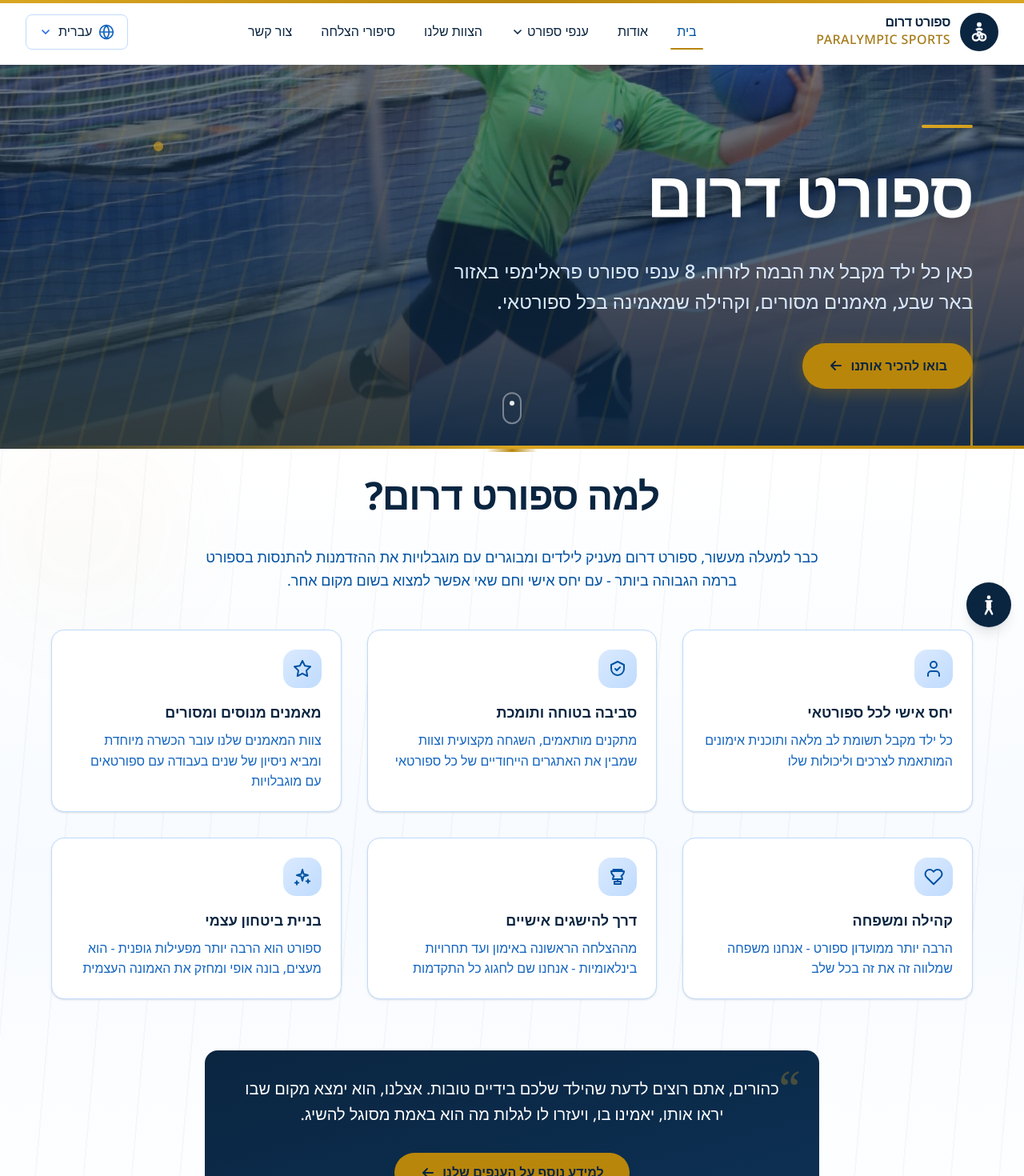
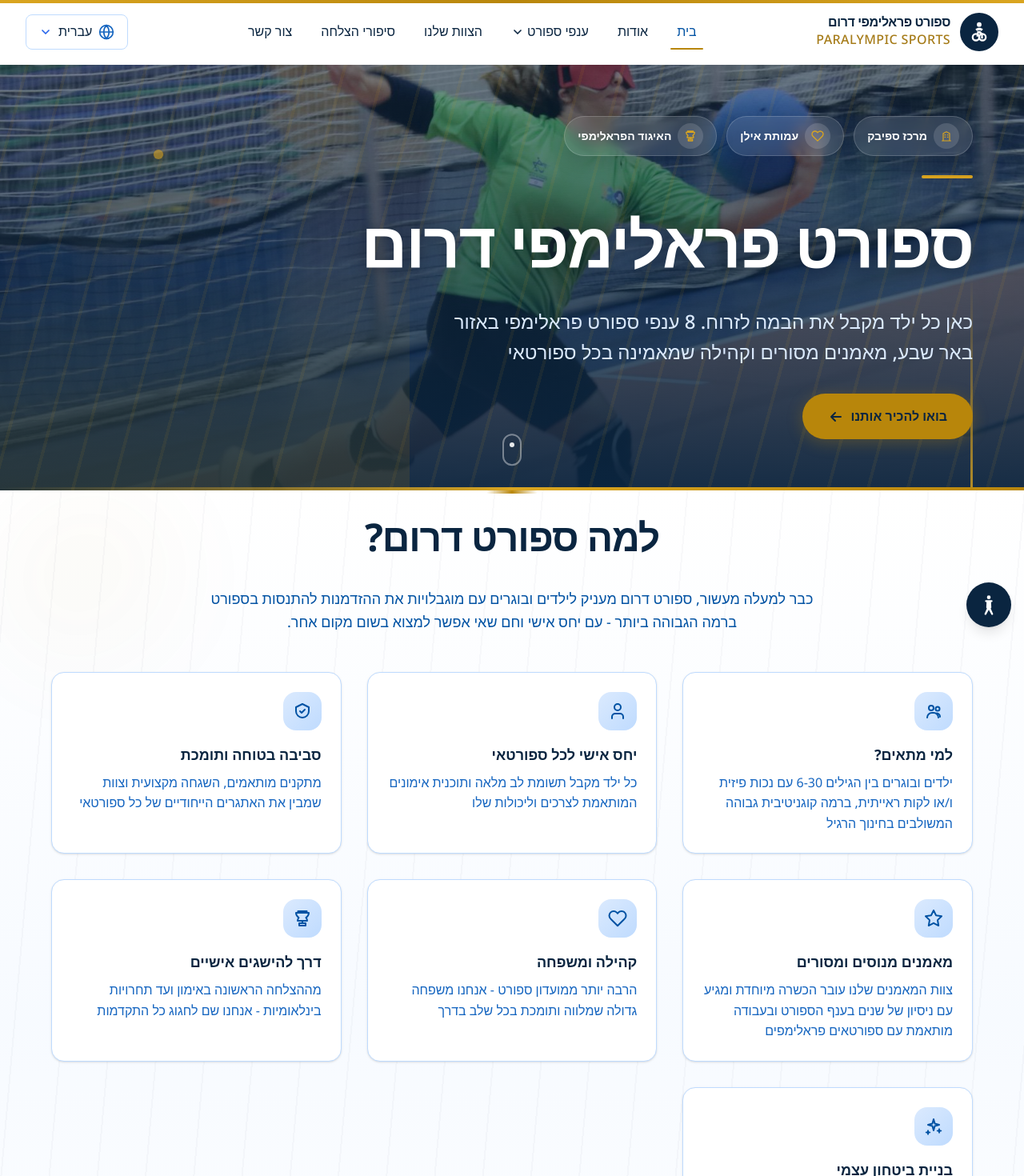
Before and after one commit to nioasoft/sport-darom, a Next.js app: page /he in a window 1280 px wide. Shown: the top 1470 px of the page at 80% size. Built offline with nearby package versions, Linux system fonts and the light colour scheme.

Commit message:
Update homepage content and sports imagery

```diff
--- a/messages/ar.json
+++ b/messages/ar.json
@@ -15,6 +15,11 @@
   "hero": {
     "title": "سبورت داروم",
     "subtitle": "هنا يحصل كل طفل على فرصته للتألق. 8 رياضات بارالمبية في منطقة بئر السبع، مدربون متفانون، ومجتمع يؤمن بكل رياضي.",
+    "partners": {
+      "spivak": "مركز سبيفاك",
+      "ilan": "جمعية إيلان",
+      "paralympic": "الاتحاد البارالمبي"
+    },
     "cta": "تعالوا لتتعرفوا علينا",
     "description": "نحن نؤمن بأن كل طفل يستحق أن يختبر الفرح والصداقة والإنجازات التي تجلبها الرياضة. في سبورت داروم، نحن لا نكتفي بالتدريب فقط - نحن نبني الثقة بالنفس، نخلق صداقات تدوم مدى الحياة، ونرافق كل رياضي في رحلته الشخصية."
   },
@@ -22,6 +27,10 @@
     "sectionTitle": "لماذا سبورت داروم؟",
     "intro": "منذ أكثر من عقد، يمنح سبورت داروم للأطفال والبالغين ذوي الإعاقات الفرصة لممارسة الرياضة على أعلى مستوى - مع اهتمام شخصي ودافئ لا يمكن إيجاده في أي مكان آخر.",
     "features": {
+      "whoFits": {
+        "title": "لمن يناسب؟",
+        "description": "للأطفال والبالغين بين سن 6-30 مع إعاقة جسدية و/أو ضعف بصري، وبمستوى إدراكي عالٍ ومندمجين في التعليم العام"
+      },
       "personalAttention": {
         "title": "اهتمام شخصي لكل رياضي",
         "description": "كل طفل يحصل على اهتمام كامل وبرنامج تدريبي مصمم وفقاً لاحتياجاته وقدراته"
--- a/messages/he.json
+++ b/messages/he.json
@@ -13,15 +13,24 @@
     "accessibility": "נגישות"
   },
   "hero": {
-    "title": "ספורט דרום",
-    "subtitle": "כאן כל ילד מקבל את הבמה לזרוח. 8 ענפי ספורט פראלימפי באזור באר שבע, מאמנים מסורים, וקהילה שמאמינה בכל ספורטאי.",
+    "title": "ספורט פראלימפי דרום",
+    "subtitle": "כאן כל ילד מקבל את הבמה לזרוח. 8 ענפי ספורט פראלימפי באזור באר שבע, מאמנים מסורים וקהילה שמאמינה בכל ספורטאי",
+    "partners": {
+      "spivak": "מרכז ספיבק",
+      "ilan": "עמותת אילן",
+      "paralympic": "האיגוד הפראלימפי"
+    },
     "cta": "בואו להכיר אותנו",
     "description": "אנחנו מאמינים שכל ילד ראוי לחוות את השמחה, החברות וההישגים שספורט מביא. בספורט דרום, אנחנו לא רק מאמנים - אנחנו בונים ביטחון עצמי, יוצרים חברויות לחיים, ומלווים כל ספורטאי במסע האישי שלו."
   },
   "about": {
     "sectionTitle": "למה ספורט דרום?",
-    "intro": "כבר למעלה מעשור, ספורט דרום מעניק לילדים ומבוגרים עם מוגבלויות את ההזדמנות להתנסות בספורט ברמה הגבוהה ביותר - עם יחס אישי וחם שאי אפשר למצוא בשום מקום אחר.",
+    "intro": "כבר למעלה מעשור, ספורט דרום מעניק לילדים ובוגרים עם מוגבלויות את ההזדמנות להתנסות בספורט ברמה הגבוהה ביותר - עם יחס אישי וחם שאי אפשר למצוא בשום מקום אחר.",
     "features": {
+      "whoFits": {
+        "title": "למי מתאים?",
+        "description": "ילדים ובוגרים בין הגילים 6-30 עם נכות פיזית ו/או לקות ראייתית, ברמה קוגניטיבית גבוהה המשולבים בחינוך הרגיל"
+      },
       "personalAttention": {
         "title": "יחס אישי לכל ספורטאי",
         "description": "כל ילד מקבל תשומת לב מלאה ותוכנית אימונים המותאמת לצרכים וליכולות שלו"
@@ -32,11 +41,11 @@
       },
       "professionalCoaches": {
         "title": "מאמנים מנוסים ומסורים",
-        "description": "צוות המאמנים שלנו עובר הכשרה מיוחדת ומביא ניסיון של שנים בעבודה עם ספורטאים עם מוגבלויות"
+        "description": "צוות המאמנים שלנו עובר הכשרה מיוחדת ומגיע עם ניסיון של שנים בענף הספורט ובעבודה מותאמת עם ספורטאים פראלימפים"
       },
       "community": {
         "title": "קהילה ומשפחה",
-        "description": "הרבה יותר ממועדון ספורט - אנחנו משפחה שמלווה זה את זה בכל שלב"
+        "description": "הרבה יותר ממועדון ספורט - אנחנו משפחה גדולה שמלווה ותומכת בכל שלב בדרך"
       },
       "achievements": {
         "title": "דרך להישגים אישיים",
@@ -47,7 +56,7 @@
         "description": "ספורט הוא הרבה יותר מפעילות גופנית - הוא מעצים, בונה אופי ומחזק את האמונה העצמית"
       }
     },
-    "parentsCta": "כהורים, אתם רוצים לדעת שהילד שלכם בידיים טובות. אצלנו, הוא ימצא מקום שבו יראו אותו, יאמינו בו, ויעזרו לו לגלות מה הוא באמת מסוגל להשיג.",
+    "parentsCta": "כהורים, אתם רוצים לדעת שהילד שלכם בידיים טובות. אצלנו הוא יפגוש מקום שרואה אותו באמת, מאמין בו ומאפשר לו לגלות שהוא יכול לפרוץ גבולות ולהגיע להישגים, הרבה מעבר למה שהאמין.",
     "learnMore": "למידע נוסף על הענפים שלנו"
   },
   "aboutPage": {
@@ -128,7 +137,7 @@
       "description": "כדורסל כיסאות גלגלים הוא ענף קבוצתי מרגש שמשלב מהירות, אסטרטגיה ועבודת צוות. מעבר לאימון הגופני, הענף מעניק לספורטאים תחושת שייכות למשפחה אמיתית - חברים שהופכים לאחים. בהנהגתו של המאמן הראשי גדי סלוביק, הקבוצה שלנו בונה ביטחון עצמי, מפתחת מיומנויות חברתיות ומגיעה להישגים מרשימים. כאן כל שחקן חשוב, כל תרומה נראית, וכל ניצחון - גם הקטן ביותר - נחגג יחד."
     },
     "goalball": {
-      "name": "גולבול",
+      "name": "כדור שער",
       "description": "גולבול הוא ענף ייחודי שתוכנן במיוחד עבור ספורטאים עם לקויות ראייה. המשחק מתבסס על שמיעה וחישה מרחבית, ומעניק לשחקנים יתרון שוויוני ללא קשר לרמת הראייה. בספורט דרום, הגולבול הוא מקור גאווה מיוחד - ספורטאינו הגיעו לאליפות אירופה וזכו במדליית כסף! המאמנת ליחיא מלווה את הספורטאים בדרך להצלחה, עם תשומת לב אישית וסביבה בטוחה שמאפשרת לכל אחד לגלות את היכולות המדהימות שלו."
     },
     "swimming": {
@@ -140,7 +149,7 @@
       "description": "בוצ'ה הוא ענף אסטרטגי ומדויק המתאים לספורטאים עם מגוון רחב של מוגבלויות. המשחק דורש דיוק, ריכוז ותכנון - מיומנויות שמתפתחות באופן טבעי במהלך האימונים. בספורט דרום, הבוצ'ה מציע סביבה רגועה ומהנה, שבה כל ספורטאי יכול להתקדם בקצב שלו. זהו ענף שמתאים במיוחד למי שמחפש פעילות ספורטיבית שמשלבת חשיבה טקטית עם הנאה חברתית."
     },
     "hand-cycling": {
-      "name": "אופניים ידניים",
+      "name": "אופני יד",
       "description": "רכיבה על אופניים ידניים מציעה חוויית חופש ייחודית - היכולת לצאת לדרך, להרגיש את הרוח ולהתחבר לטבע. הענף מתאים לספורטאים עם מוגבלויות בגפיים התחתונות, ומאפשר להם ליהנות מפעילות אירובית מאתגרת ומספקת. המאמנת כרמית מלווה את הספורטאים באימונים מותאמים אישית, המשפרים את הכושר הגופני ומעניקים תחושת עצמאות והישג. כאן כל קילומטר הוא ניצחון אישי."
     },
     "judo": {
@@ -148,7 +157,7 @@
       "description": "ג'ודו פראלימפי הוא ענף לחימה שמשלב כוח, טכניקה וכבוד. הענף מיועד בעיקר לספורטאים עם לקויות ראייה, ומלמד לא רק טכניקות לחימה אלא גם ערכים של משמעת, התמדה וכבוד ליריב. המאמן אבי מביא ניסיון עשיר ויחס אישי לכל ספורטאי. האימונים מתקיימים בסביבה בטוחה ותומכת, המאפשרת לכל אחד להתפתח ולגלות את הכוח הפנימי שלו."
     },
     "archery": {
-      "name": "קשתות",
+      "name": "חץ וקשת",
       "description": "קליעה לקשת היא ענף שדורש ריכוז, יציבות ושליטה עצמית - מיומנויות שמועילות גם מחוץ למגרש האימונים. הענף מתאים לספורטאים עם מגוון רחב של מוגבלויות ומציע חוויה ייחודית של דיוק והישג. בספורט דרום, המאמנים רותי ובן מלווים כל ספורטאי בדרך לשיפור מתמיד. הצלחה בקשתות מתחילה בשקט הפנימי ובריכוז - וכאן אנחנו מעניקים את הכלים להגיע לשם."
     }
   },
--- a/messages/ru.json
+++ b/messages/ru.json
@@ -15,6 +15,11 @@
   "hero": {
     "title": "Спорт Даром",
     "subtitle": "Здесь каждый ребёнок получает возможность засиять. 8 паралимпийских видов спорта в районе Беэр-Шевы, преданные тренеры и сообщество, которое верит в каждого спортсмена.",
+    "partners": {
+      "spivak": "Центр Спивак",
+      "ilan": "Ассоциация Илан",
+      "paralympic": "Паралимпийская федерация"
+    },
     "cta": "Приходите познакомиться",
     "description": "Мы верим, что каждый ребёнок заслуживает испытать радость, дружбу и достижения, которые приносит спорт. В Спорт Даром мы не просто тренируем — мы укрепляем уверенность в себе, создаём дружбу на всю жизнь и сопровождаем каждого спортсмена в его личном путешествии."
   },
@@ -22,6 +27,10 @@
     "sectionTitle": "Почему Спорт Даром?",
     "intro": "Уже более десяти лет Спорт Даром даёт детям и взрослым с ограниченными возможностями возможность заниматься спортом на высшем уровне — с личным и тёплым отношением, которое невозможно найти больше нигде.",
     "features": {
+      "whoFits": {
+        "title": "Кому подходит?",
+        "description": "Детям и взрослым в возрасте 6-30 лет с физической инвалидностью и/или нарушением зрения, с высоким когнитивным уровнем и интеграцией в обычное образование"
+      },
       "personalAttention": {
         "title": "Индивидуальный подход к каждому спортсмену",
         "description": "Каждый ребёнок получает полное внимание и программу тренировок, адаптированную под его потребности и способности"
--- a/src/components/layout/Footer.tsx
+++ b/src/components/layout/Footer.tsx
@@ -173,7 +173,7 @@ export function Footer() {
               </div>
               <div>
                 <span className="block text-[var(--text-xl)] font-bold">
-                  ספורט דרום
+                  ספורט פראלימפי דרום
                 </span>
                 <span className="block text-[var(--text-xs)] text-[var(--color-accent-300)] uppercase tracking-wider">
                   Paralympic Sports
--- a/src/components/layout/Header.tsx
+++ b/src/components/layout/Header.tsx
@@ -77,7 +77,7 @@ function Logo({ className }: { className?: string }) {
           'text-[var(--color-primary-900)]',
           'tracking-tight'
         )}>
-          ספורט דרום
+          ספורט פראלימפי דרום
         </span>
         {/* Decorative English text - hidden from screen readers */}
         <span
--- a/src/components/sections/AboutSection.tsx
+++ b/src/components/sections/AboutSection.tsx
@@ -17,6 +17,7 @@ export interface AboutSectionProps {
 
 // Feature keys for mapping to translations
 const featureKeys = [
+  'whoFits',
   'personalAttention',
   'safeEnvironment',
   'professionalCoaches',
@@ -27,6 +28,7 @@ const featureKeys = [
 
 // Icons for each feature
 const featureIcons: Record<string, React.FC<{ className?: string }>> = {
+  whoFits: AudienceIcon,
   personalAttention: PersonIcon,
   safeEnvironment: ShieldIcon,
   professionalCoaches: StarIcon,
@@ -40,7 +42,7 @@ const featureIcons: Record<string, React.FC<{ className?: string }>> = {
  *
  * A compelling "Why Sport Darom?" section for the homepage.
  * Features:
- * - Six key value propositions for parents
+ * - Seven key value propositions for parents
  * - Warm, personal messaging
  * - Full RTL support
  * - WCAG AAA compliant (7:1+ contrast)
@@ -402,6 +404,27 @@ function PersonIcon({ className }: { className?: string }) {
   );
 }
 
+function AudienceIcon({ className }: { className?: string }) {
+  return (
+    <svg viewBox="0 0 24 24" fill="none" className={className} aria-hidden="true">
+      <circle cx="9" cy="8" r="3" stroke="currentColor" strokeWidth="2" />
+      <circle cx="17" cy="9" r="2.5" stroke="currentColor" strokeWidth="2" />
+      <path
+        d="M4 20C4 16.6863 6.68629 14 10 14H12C15.3137 14 18 16.6863 18 20"
+        stroke="currentColor"
+        strokeWidth="2"
+        strokeLinecap="round"
+      />
+      <path
+        d="M16 14.5C18.4556 15.0908 20 16.8993 20 19"
+        stroke="currentColor"
+        strokeWidth="2"
+        strokeLinecap="round"
+      />
+    </svg>
+  );
+}
+
 function ShieldIcon({ className }: { className?: string }) {
   return (
     <svg viewBox="0 0 24 24" fill="none" className={className} aria-hidden="true">
--- a/src/components/sections/Hero.tsx
+++ b/src/components/sections/Hero.tsx
@@ -6,6 +6,7 @@ import { useTranslations } from 'next-intl';
 import Image from 'next/image';
 import { cn } from '@/src/lib/utils';
 import { useReducedMotion } from '@/src/hooks/useReducedMotion';
+import { HeartIcon, TrophyIcon } from '@/src/components/icons';
 
 export interface HeroProps {
   /** Background image source */
@@ -35,6 +36,11 @@ export function Hero({
   className,
 }: HeroProps) {
   const t = useTranslations('hero');
+  const partnerLogos = [
+    { key: 'spivak', icon: BuildingIcon },
+    { key: 'ilan', icon: HeartIcon },
+    { key: 'paralympic', icon: TrophyIcon },
+  ] as const;
   const prefersReducedMotion = useReducedMotion();
   const sectionRef = useRef<HTMLElement>(null);
   const isInView = useInView(sectionRef, { once: true, amount: 0.3 });
@@ -146,7 +152,7 @@ export function Hero({
               src={backgroundImage}
               alt={backgroundAlt || ''}
               fill
-              className="object-cover"
+              className="object-cover object-[72%_22%] sm:object-[70%_24%] md:object-[68%_26%] lg:object-[66%_30%]"
               priority
               sizes="100vw"
             />
@@ -255,6 +261,38 @@ export function Hero({
           'max-w-7xl mx-auto w-full'
         )}
       >
+        <motion.div
+          variants={subtitleVariants}
+          className="mb-[var(--space-6)] flex max-w-4xl flex-wrap gap-3"
+        >
+          {partnerLogos.map(({ key, icon: Icon }) => (
+            <div
+              key={key}
+              className={cn(
+                'inline-flex items-center gap-2 rounded-full border border-white/18 bg-white/10 px-4 py-2',
+                'backdrop-blur-sm shadow-[0_8px_24px_rgba(0,0,0,0.14)]'
+              )}
+            >
+              <span
+                className={cn(
+                  'flex h-8 w-8 items-center justify-center rounded-full',
+                  'bg-white/14 text-[var(--color-accent-300)]'
+                )}
+              >
+                <Icon className="h-4 w-4" />
+              </span>
+              <span
+                className={cn(
+                  'text-[var(--text-sm)] font-semibold text-white',
+                  'text-[calc(var(--text-sm)*var(--font-scale))]'
+                )}
+              >
+                {t(`partners.${key}`)}
+              </span>
+            </div>
+          ))}
+        </motion.div>
+
         {/* Animated gold accent line above title */}
         <motion.div
           variants={decorativeLineVariants}
@@ -275,6 +313,7 @@ export function Hero({
             // Typography - bold, commanding presence
             'text-[clamp(2.5rem,8vw,5rem)]',
             'font-bold leading-[1.1] tracking-tight',
+            'max-w-4xl',
             // Color - white for maximum contrast (15.1:1 against primary-900)
             'text-white',
             // Text shadow for additional depth
@@ -454,4 +493,18 @@ export function Hero({
   );
 }
 
+function BuildingIcon({ className }: { className?: string }) {
+  return (
+    <svg viewBox="0 0 24 24" fill="none" className={className} aria-hidden="true">
+      <path
+        d="M4 21H20M6 21V7L12 4L18 7V21M9 10H10M14 10H15M9 14H10M14 14H15"
+        stroke="currentColor"
+        strokeWidth="1.8"
+        strokeLinecap="round"
+        strokeLinejoin="round"
+      />
+    </svg>
+  );
+}
+
 export default Hero;
--- a/src/lib/sports.ts
+++ b/src/lib/sports.ts
@@ -46,7 +46,7 @@ export const sports: Sport[] = [
   {
     slug: 'goalball',
     names: {
-      he: 'גולבול',
+      he: 'כדור שער',
       ar: 'كرة الهدف',
       ru: 'Голбол',
     },
@@ -82,7 +82,7 @@ export const sports: Sport[] = [
   {
     slug: 'hand-cycling',
     names: {
-      he: 'אופניים ידניים',
+      he: 'אופני יד',
       ar: 'الدراجات اليدوية',
       ru: 'Ручной велосипед',
     },
@@ -106,7 +106,7 @@ export const sports: Sport[] = [
   {
     slug: 'archery',
     names: {
-      he: 'קשתות',
+      he: 'חץ וקשת',
       ar: 'الرماية بالقوس',
       ru: 'Стрельба из лука',
     },
```
Also changed, not shown: app/[locale]/about/page.tsx (+33 -9 lines).
